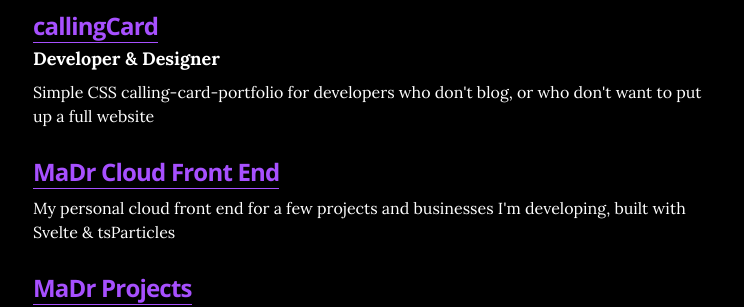
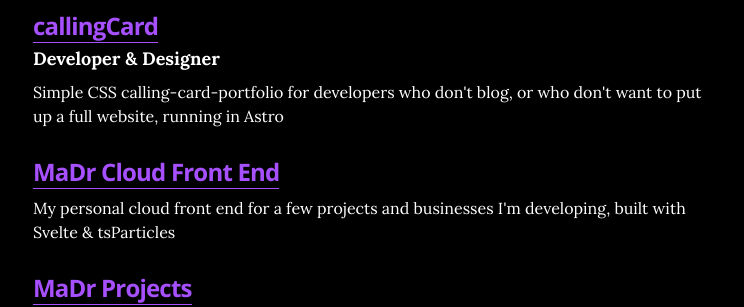
Before and after one commit to MaDrCloudDev/MaDrCloudDev.github.io, a Jekyll site: the page built from index.html, in a window 1280 px wide and 900 px high, scrolled down 1500 px. Shown: the part 178-485 px from the top of the window, without its empty margins (267-1011 px from the left). Built offline with Jekyll 4.4.1, drawn with Linux system fonts in a browser that asks for light colours.

Commit message:
Update projects.yml

```diff
--- a/_data/projects.yml
+++ b/_data/projects.yml
@@ -2,7 +2,7 @@
   role: Developer & Designer
   # duration: 2022 &mdash; Present
   url: "https://madr.blog/en/callingcard/"
-  description: Simple CSS calling-card-portfolio for developers who don't blog, or who don't want to put up a full website
+  description: Simple CSS calling-card-portfolio for developers who don't blog, or who don't want to put up a full website, running in Astro
 
 - project: MaDr Cloud Front End
   # role: Developer & Designer
```
